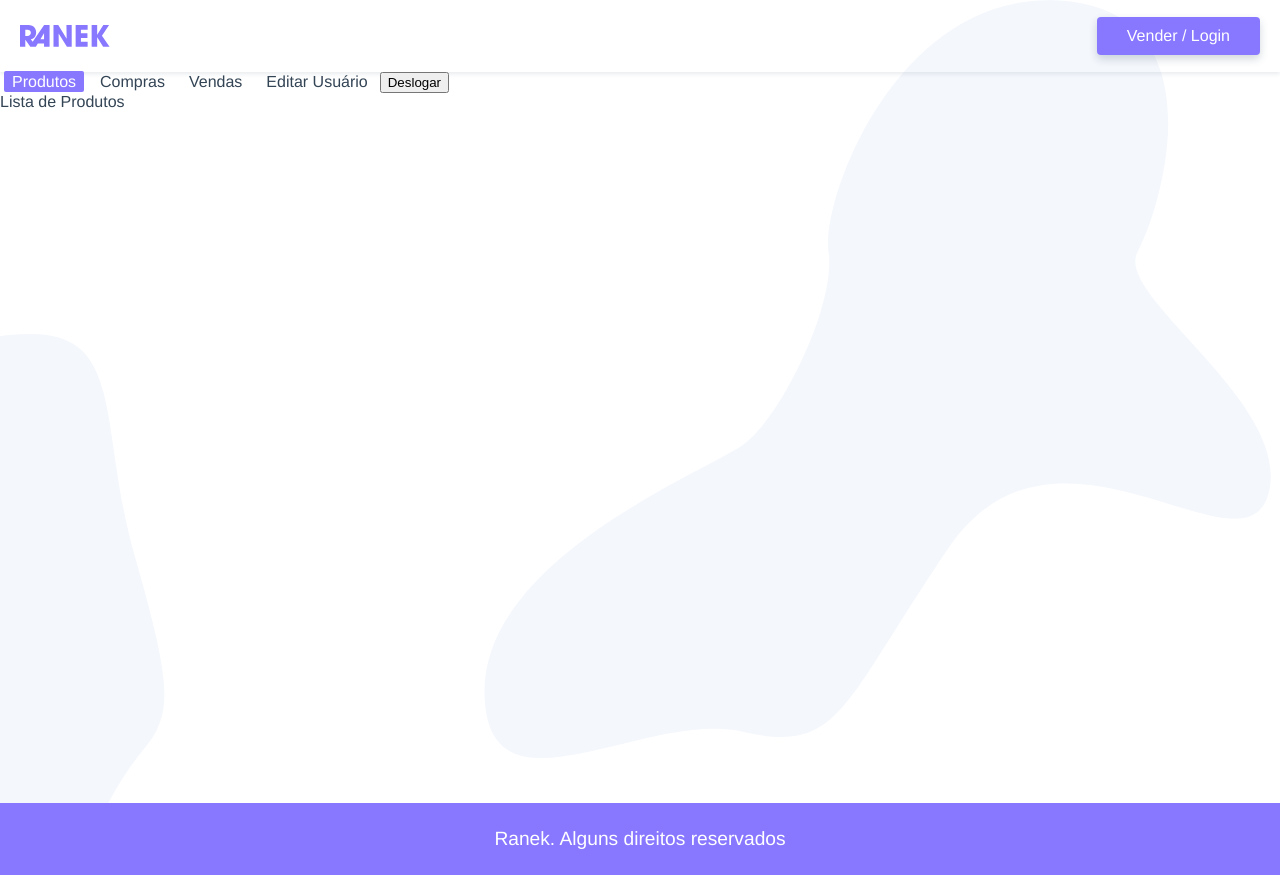
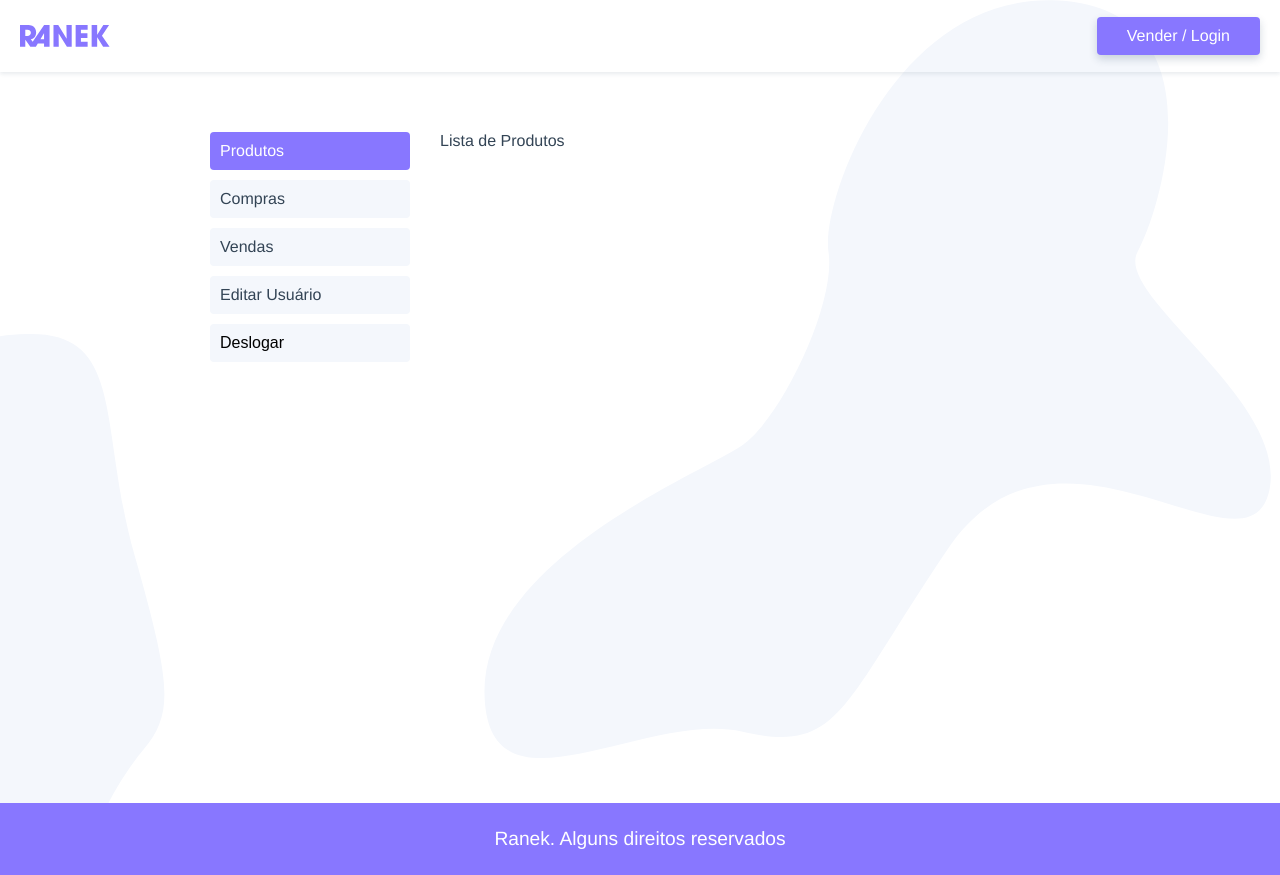
Before and after one commit to Mario-Scheffler/ranek, a Vue app: page /usuario in a window 1280 px wide. Built offline with nearby package versions, Linux system fonts and the light colour scheme.

Commit message:
adicionado estilo a página usuário

```diff
--- a/src/components/ProdutosPaginar.vue
+++ b/src/components/ProdutosPaginar.vue
@@ -54,7 +54,7 @@ export default {
 </script>
 
 
-<style>
+<style scoped>
 ul {
   grid-column: 1 / -1;
 }
--- a/src/views/usuario/UsuarioEditar.vue
+++ b/src/views/usuario/UsuarioEditar.vue
@@ -1,5 +1,5 @@
 <template>
-  <p>Lista de Produtos</p>
+  <p>Lista Editar</p>
 </template>
 
 <script>
--- a/src/views/usuario/UsuarioView.vue
+++ b/src/views/usuario/UsuarioView.vue
@@ -15,7 +15,7 @@
           <router-link :to="{ name: 'usuario-editar' }">Editar Usuário</router-link>
         </li>
         <li>
-          <button @click.prevent="deslogar">Deslogar</button>
+          <button @click="deslogar">Deslogar</button>
         </li>
       </ul>
     </nav>
@@ -37,3 +37,46 @@ export default {
   }
 }
 </script>
+
+<style scoped>
+.usuario {
+  display: grid;
+  grid-template-columns: minmax(140px, 200px) 1fr;
+  max-width: 900px;
+  margin: 40px auto;
+  gap: 30px;
+  padding: 20px;
+}
+
+@media screen and (max-width: 500px) {
+  .usuario {
+    grid-template-columns: 1fr;
+    margin: 00px auto;
+  }
+}
+
+.sidenav a,
+.sidenav button {
+  padding: 10px;
+  display: block;
+  background: #f4f7fc;
+  margin-bottom: 10px;
+  border-radius: 4px;
+}
+
+.sidenav a.router-link-exact-active,
+.sidenav a:hover,
+.sidenav button:hover {
+  background: #87f;
+  color: #fff;
+}
+
+.sidenav button {
+  border: none;
+  width: 100%;
+  font-size: 1rem;
+  text-align: left;
+  font-family: 'Avenir', Arial, Helvetica, sans-serif;
+  cursor: pointer;
+}
+</style>
```
